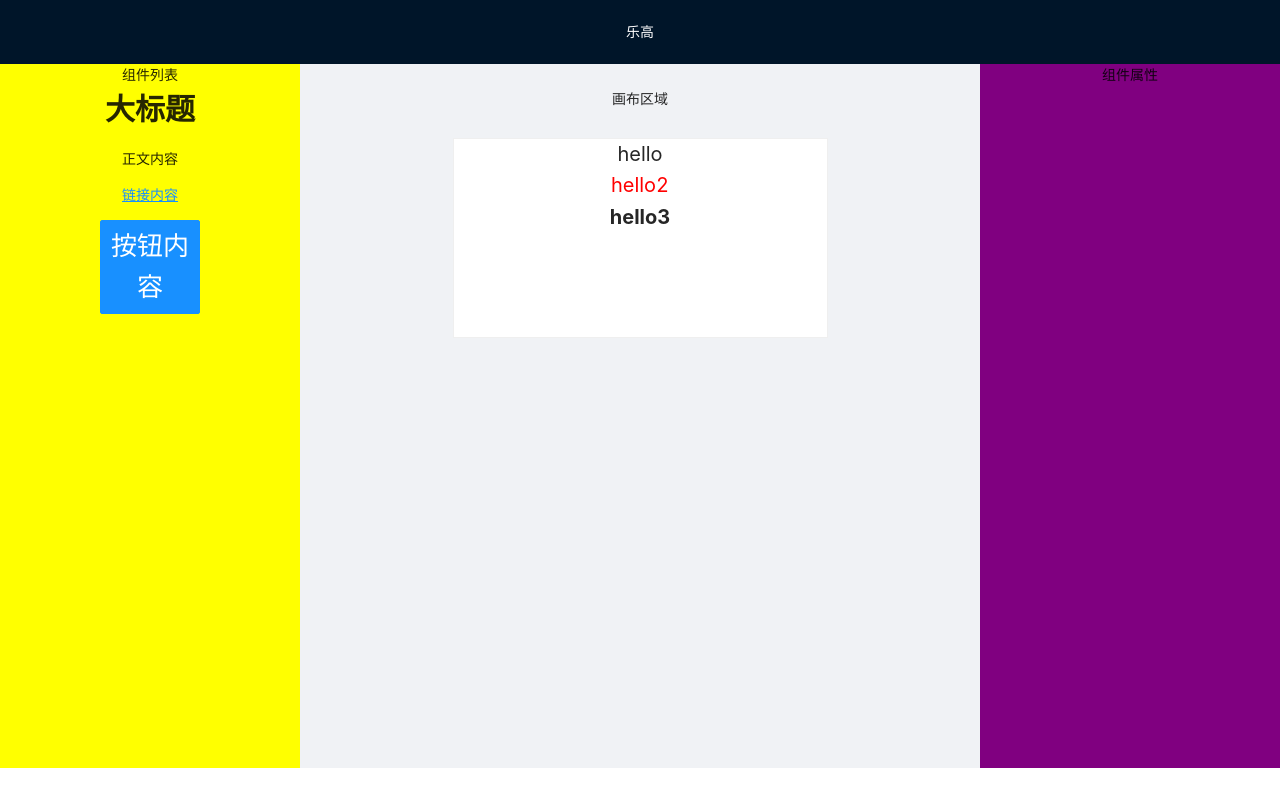
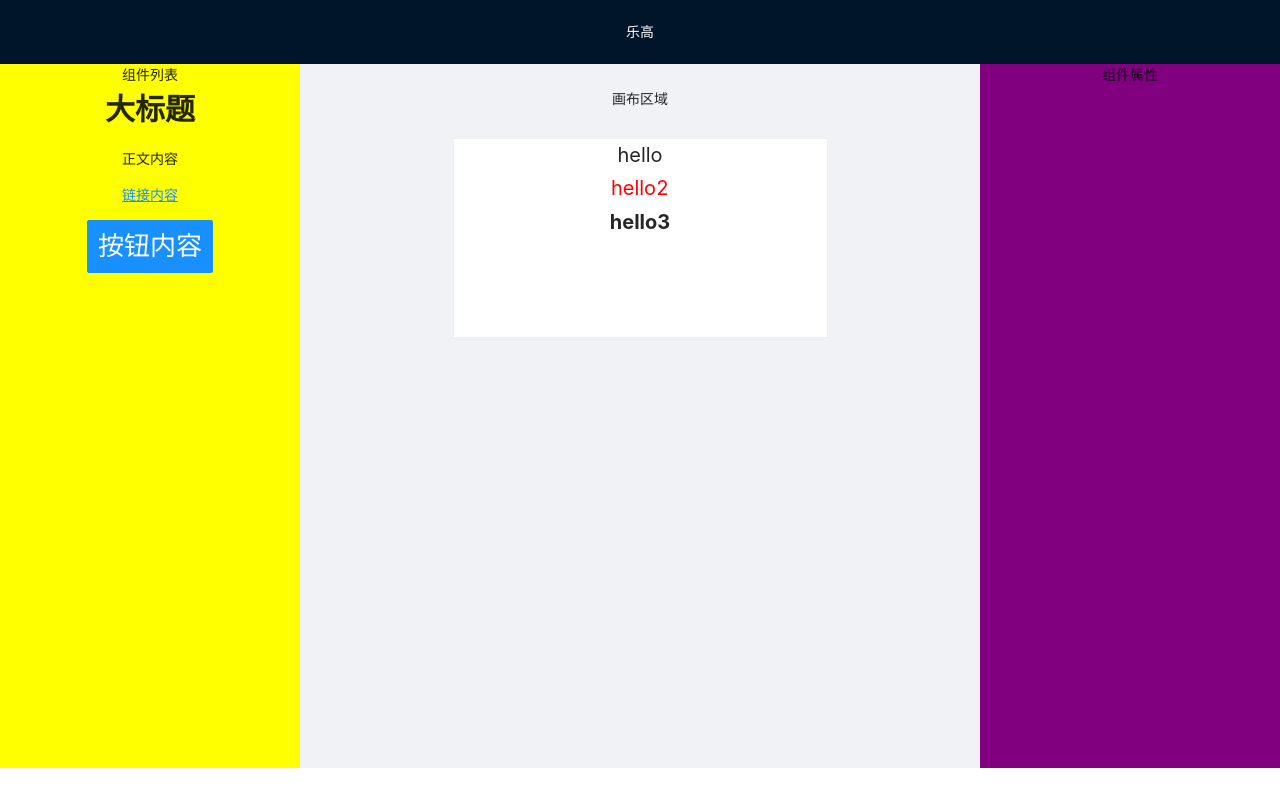
Before and after one commit to GongJS/editor-react, a React (Vite) app: page /editor in a window 1280 px wide. Built offline with nearby package versions, Linux system fonts and the light colour scheme.

Commit message:
feat: 可选中编辑区域组件

```diff
--- /dev/null
+++ b/src/components/editor-wrapper/index.tsx
@@ -0,0 +1,28 @@
+import React, { ReactNode } from 'react';
+import {
+  useRecoilState,
+} from 'recoil';
+import editorData, { EditorProps } from '@/store/editor';
+import './style.less';
+
+interface EditorWrapperProps {
+  id: string
+  active: boolean
+  children: ReactNode
+}
+const EditorWrapper: React.FC<EditorWrapperProps> = ({ id, active, children }) => {
+  const [editor, setEditor] = useRecoilState<EditorProps>(editorData);
+  const onItemClick = () => {
+    setEditor({
+      ...editor,
+      currentElement: id,
+    });
+  };
+  return (
+    <div onClick={onItemClick} className={active ? 'editor-wrapper active' : 'editor-wrapper'}>
+      { children }
+    </div>
+  );
+};
+
+export default EditorWrapper;
--- /dev/null
+++ b/src/components/editor-wrapper/style.less
@@ -0,0 +1,15 @@
+.editor-wrapper {
+  padding: 0;
+  cursor: pointer;
+  border: 1px solid transparent;
+  user-select: none;
+  &:hover{
+    border: 1px dashed #ccc;
+  }
+}
+
+.editor-wrapper.active {
+  border: 1px solid #1890ff;
+  user-select: none;
+  z-index: 1500;
+}
--- a/src/components/plain-component/index.tsx
+++ b/src/components/plain-component/index.tsx
@@ -10,7 +10,7 @@ const componentMap = {
 const PlainComponent: React.FC<TextComponentType> = ({ name, text, styleProps }) => {
   const Tag = componentMap[name as keyof typeof componentMap];
   if (!Tag) throw new Error('该组件不存在');
-  return <Tag style={{ ...styleProps }}>{text}</Tag>;
+  return <Tag style={{ ...styleProps as React.CSSProperties }}>{text}</Tag>;
 };
 
 export default PlainComponent;
--- a/src/defaultTemplates.ts
+++ b/src/defaultTemplates.ts
@@ -35,7 +35,6 @@ export const defaultTextTemplates = [
     paddingRight: '10px',
     paddingTop: '5px',
     paddingBottom: '5px',
-    width: '100px',
     name: 'button',
     textAlign: 'center',
   },
--- a/src/store/editor.ts
+++ b/src/store/editor.ts
@@ -1,5 +1,6 @@
 import {
   atom,
+  selector,
 } from 'recoil';
 import { v4 as uuidv4 } from 'uuid';
 import { TextComponentProps } from '@/defaultProps';
@@ -41,4 +42,12 @@ const editorData = atom({
   },
 });
 
+export const getCurrentElement = selector({
+  key: 'getCurrentElement',
+  get: ({ get }) => {
+    const state = get(editorData);
+    return state.components.find((component) => component.id === state.currentElement);
+  },
+});
+
 export default editorData;
--- a/src/views/editor/index.tsx
+++ b/src/views/editor/index.tsx
@@ -1,10 +1,11 @@
 import React, { useCallback } from 'react';
 import { Layout } from 'antd';
-import { useRecoilState } from 'recoil';
+import { useRecoilState, useRecoilValue } from 'recoil';
 import { v4 as uuidv4 } from 'uuid';
-import editorData, { ComponentData } from '@/store/editor';
+import editorData, { ComponentData, getCurrentElement } from '@/store/editor';
 import BootstrapComponent from '@/components/bootstrap-component';
 import ComponentsList from '@/components/components-list';
+import EditorWrapper from '@/components/editor-wrapper';
 import { textList, TextComponentType } from '@/defaultTemplates';
 import './style.less';
 
@@ -14,6 +15,7 @@ const {
 
 const Editor: React.FC = () => {
   const [editor, setEditor] = useRecoilState(editorData);
+  const currentElement = useRecoilValue(getCurrentElement);
   const addItem = useCallback(({ text, styleProps } :TextComponentType): void => {
     const newComponent: ComponentData = {
       id: uuidv4(),
@@ -51,11 +53,16 @@ const Editor: React.FC = () => {
             <div className="preview-list" id="canvas-area">
               {
               editor.components.map((component) => (
-                <BootstrapComponent
-                  name={component.name}
-                  props={component.props}
+                <EditorWrapper
                   key={component.id}
-                />
+                  id={component.id}
+                  active={currentElement?.id === component.id}
+                >
+                  <BootstrapComponent
+                    name={component.name}
+                    props={component.props}
+                  />
+                </EditorWrapper>
               ))
             }
             </div>
```
Also changed, not shown: src/views/editor/style.less (line endings or trailing spaces).
